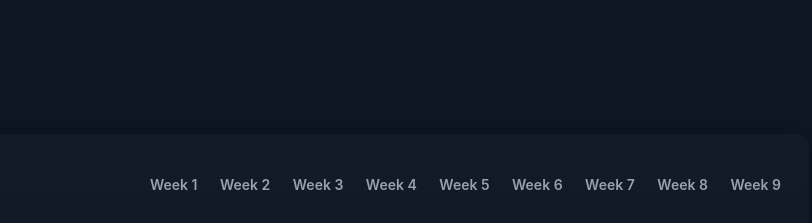
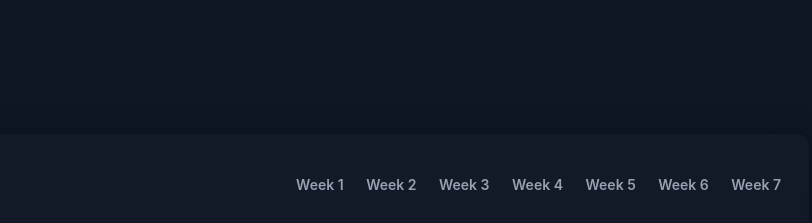
Before and after one commit to Andrei221241/Andrei221241.github.io, a plain HTML site: page index.html in a window 1280 px wide. Shown: the top 223 px of the page, 331-1143 px from the left. Drawn offline with Linux system fonts and the light colour scheme.

Commit message:
Remove placeholder links for Week 8 and Week 9
Deleted unused navigation links for Week 8 and Week 9 from the header to clean up the navigation menu.

```diff
--- a/index.html
+++ b/index.html
@@ -220,8 +220,6 @@
                 <a href="week_5.html">Week 5</a>
                 <a href="week_6.html">Week 6</a>
                 <a href="week_7.html">Week 7</a>
-                <a href="#">Week 8</a>
-                <a href="#">Week 9</a>
             </nav>
         </header>
 
```
